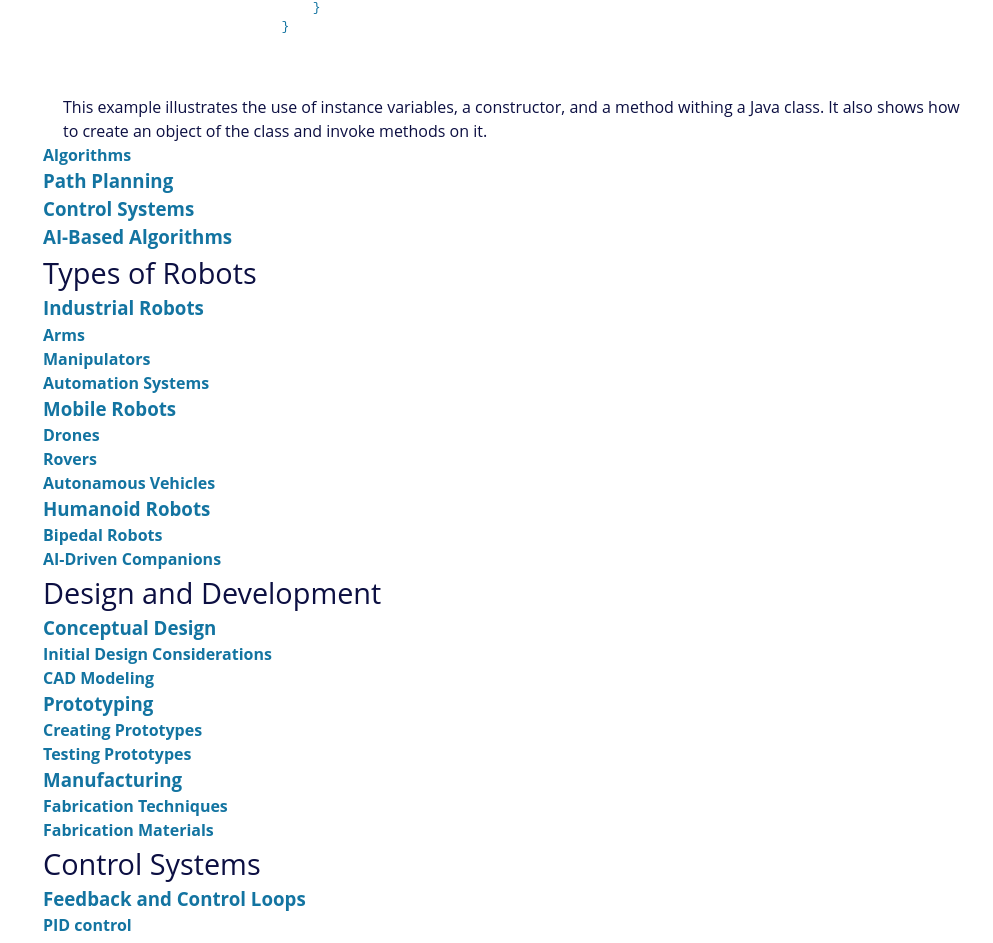
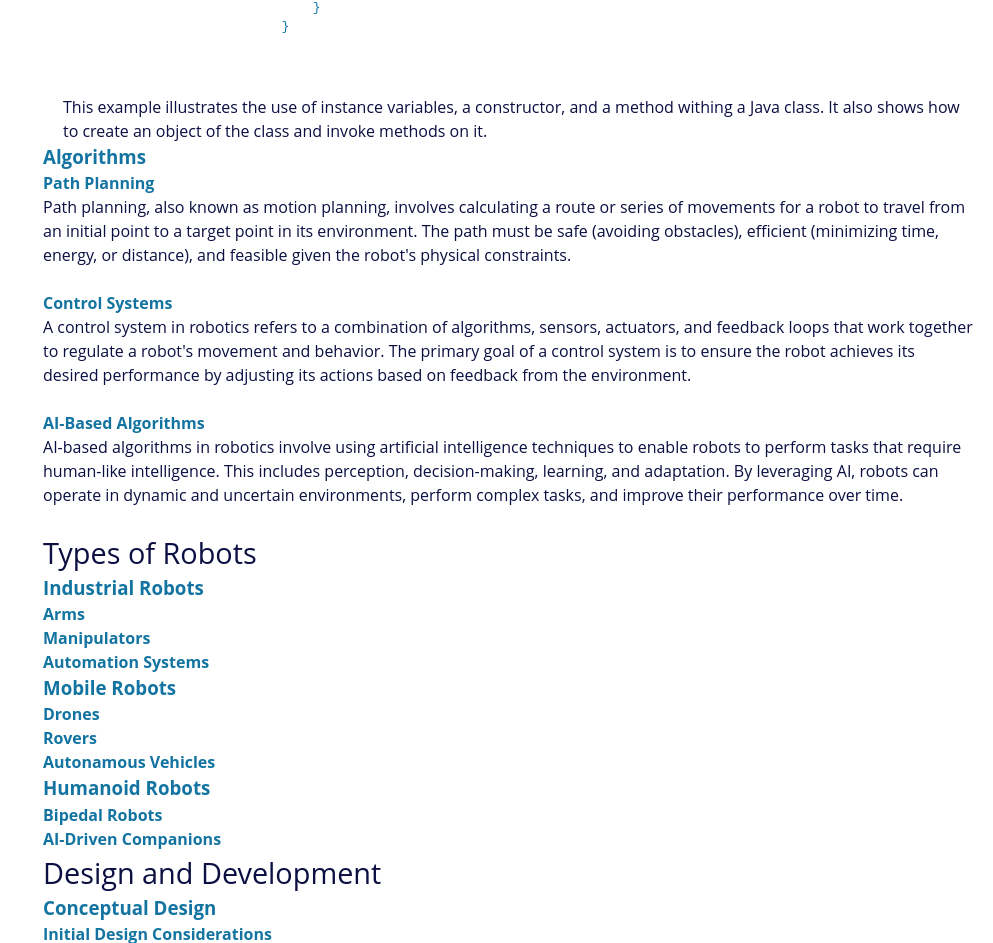
Before and after one commit to StaceyM06/Robotics-Technical-Documentation-Page, a plain HTML site: page index.html in a window 1280 px wide. Shown: the part 5755-6698 px from the top of the page, without its empty margins (287-1280 px from the left). Drawn offline with Linux system fonts and the light colour scheme.

Commit message:
Update index.html

```diff
--- a/index.html
+++ b/index.html
@@ -428,18 +428,36 @@
           </p>
         </section>
         <section id="algorithms">
-          <h4>Algorithms</h4>
+          <h3>Algorithms</h3>
           <section id="path_planning">
-            <h3>Path Planning</h3>
-            <p></p>
+            <h4>Path Planning</h4>
+            <p>
+              Path planning, also known as motion planning, involves calculating a route or series of movements
+              for a robot to travel from an initial point to a target point in its environment. The path must be
+              safe (avoiding obstacles), efficient (minimizing time, energy, or distance), and feasible given the
+              robot's physical constraints.
+            </p>
+            <br>
           </section>
           <section id="control_systems">
-            <h3>Control Systems</h3>
-            <p></p>
+            <h4>Control Systems</h4>
+            <p>
+              A control system in robotics refers to a combination of algorithms, sensors, actuators, and feedback
+              loops that work together to regulate a robot's movement and behavior. The primary goal of a control
+              system is to ensure the robot achieves its desired performance by adjusting its actions based on
+              feedback from the environment.
+            </p>
+            <br>
           </section>
           <section id="ai-based_algorithms">
-            <h3>AI-Based Algorithms</h3>
-            <p></p>
+            <h4>AI-Based Algorithms</h4>
+            <p>
+              AI-based algorithms in robotics involve using artificial intelligence techniques to enable robots to
+              perform tasks that require human-like intelligence. This includes perception, decision-making, learning,
+              and adaptation. By leveraging AI, robots can operate in dynamic and uncertain environments, perform complex
+              tasks, and improve their performance over time.
+            </p>
+            <br>
           </section>
         </section>
       </section>
@@ -456,7 +474,7 @@
           </section>
           <section id="manipulators">
             <h4>Manipulators</h4>
-            <p></p>
+            </p>
           </section>
           <section id="automation_systems">
             <h4>Automation Systems</h4>
```
